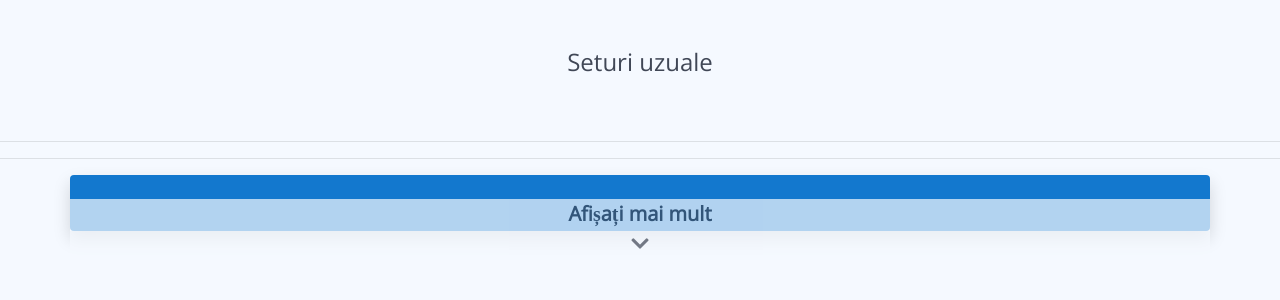
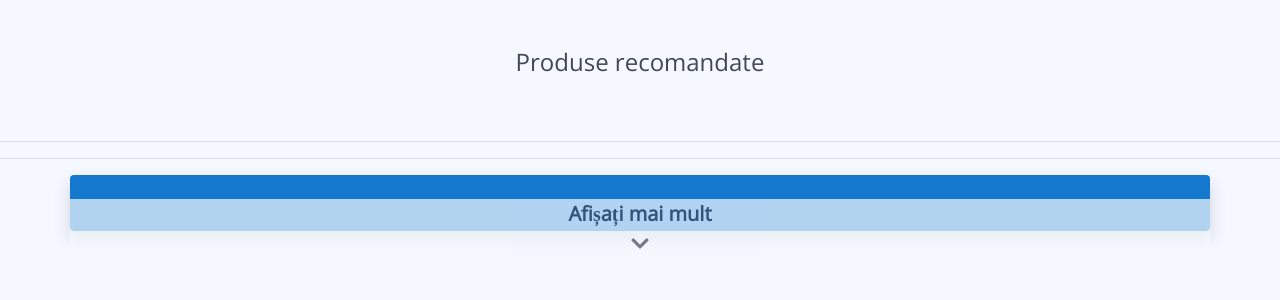
Before and after one commit to vigszilard/TermoCatalog, a Django app: template templates/pages/category.html in a window 1280 px wide. Shown: the part 96-396 px from the top of the page. Run offline with Django 3.2, Linux system fonts and the light colour scheme; the template is opened without the code that fills it, so the values that code supplies are empty; some libraries are stand-ins or nearby versions.

Commit message:
changed text

```diff
--- a/templates/pages/category.html
+++ b/templates/pages/category.html
@@ -13,7 +13,7 @@
   <section id="products">
     <div class="container">
       <h3 class="text-center">{{ category.name }}</h3>
-      <h4 class="text-center mb-5">Seturi uzuale</h4>
+      <h4 class="text-center mb-5">Produse recomandate</h4>
     </div>
     <div class="container">
       <div class="row">
@@ -111,7 +111,7 @@
           <iframe src="https://www.youtube.com/embed/{{category.youtube_link|cut:'https://www.youtube.com/watch?v='}}" title="YouTube video player" frameborder="0" allowfullscreen></iframe>
         {% endif %}
         {% if category.external_link %}
-          <p>Dacă doriți să aflați mai multe despre accesorille folosite, click
+          <p>Pentru a afla mai multe detalii, click
             <a id="external-link" href="{{ category.external_link }}" target="_blank" rel="noopener noreferrer">aici</a>
           </p>
         {% endif %}
```
